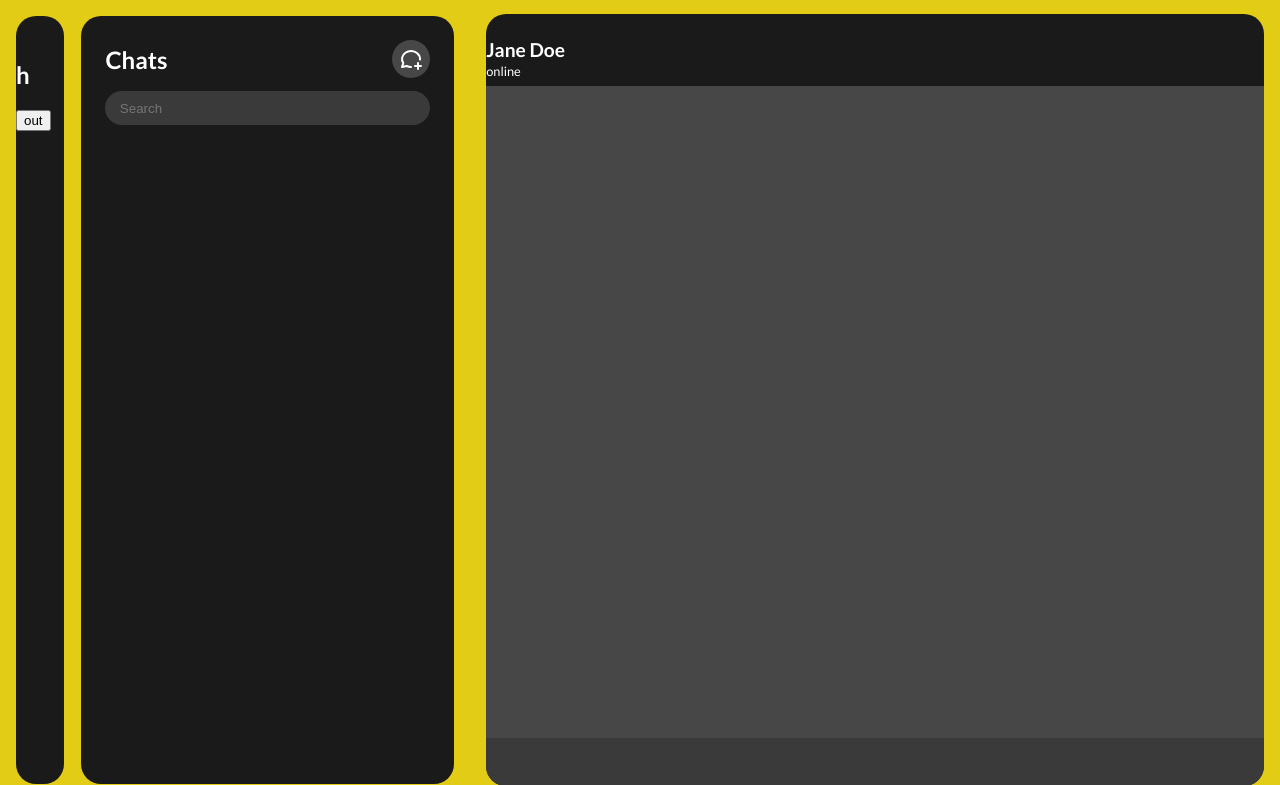
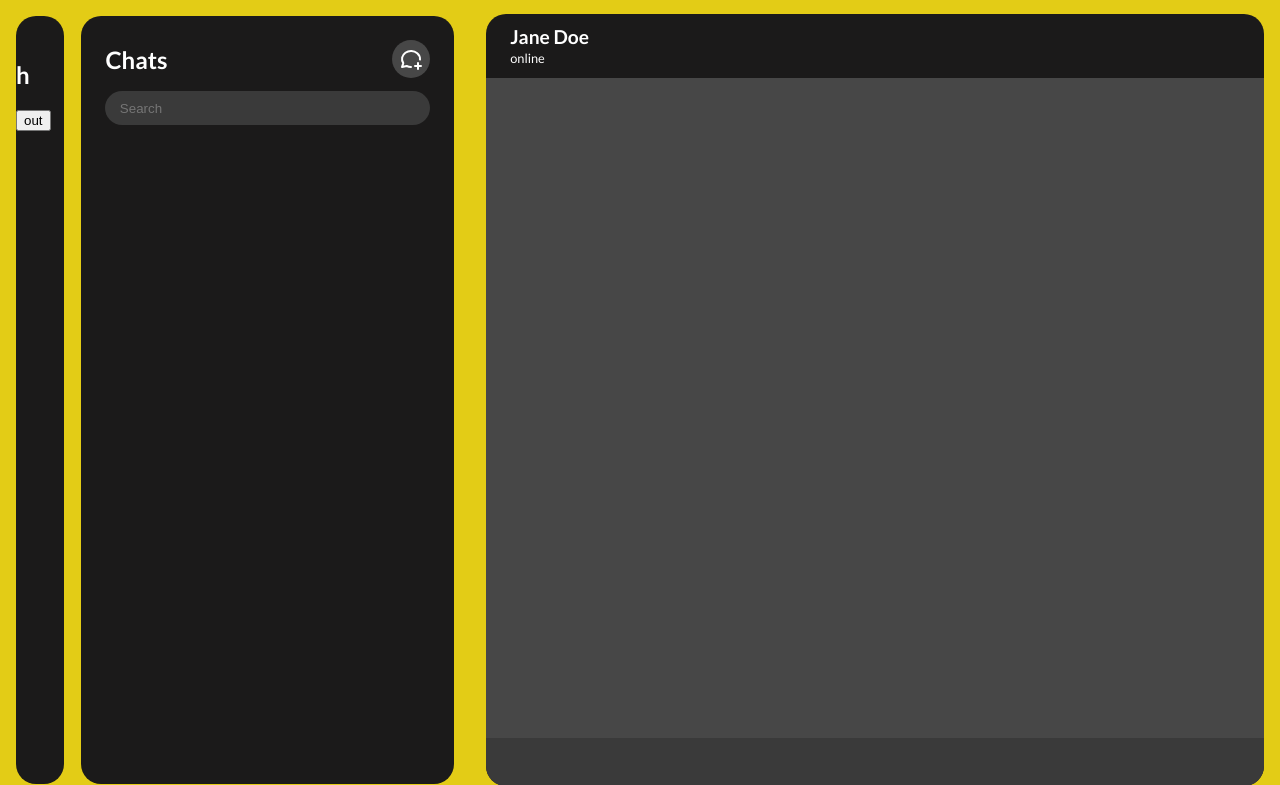
Before and after one commit to locwa/Hello, a PHP site: page /inbox.php in a window 1280 px wide. Shown: the top 785 px of the page. Run offline with PHP 8.4, Linux system fonts and the light colour scheme; the visitor is signed in with stand-in values (Sample User, id 1); data that the repository does not hold is empty.

Commit message:
initally styled the message header

```diff
--- a/src/public/css/style.css
+++ b/src/public/css/style.css
@@ -112,7 +112,7 @@ body{
     border-radius: 20px;
     height: 93vh;
 }
-.msg-list, .msg-contents, .navbar{
+.msg-list, .navbar{
     margin: 1rem;
     padding: 1.5rem 0 0 0;
 }
@@ -123,10 +123,11 @@ body{
     margin: 0 1.5rem;
 }
 .msg-contents{
+    margin: 1rem;
     width: 65vw;
     display: flex;
     flex-direction: column;
-    height: 93.5vh;
+    height: 96.5vh;
 }
 .inbox-header{
     display: flex;
@@ -174,6 +175,15 @@ body{
 }
 .message-input, .message-header{
     height: 3em;
+}
+.message-header{
+    display: flex;
+    padding: 0.5rem 1.5rem;
+}
+.recepient-details{
+    display: flex;
+    flex-direction: column;
+    justify-content: center;
 }
 .message-roll{
     background-color: #474747;
--- a/src/public/inbox.php
+++ b/src/public/inbox.php
@@ -57,8 +57,10 @@
     </div>
     <div class="message msg-contents">
         <div class="message-header">
-            <h4 class="sm">Jane Doe</h4>
-            <p class="xs">online</p>
+            <div class="recepient-details">
+                <h4 class="sm">Jane Doe</h4>
+                <p class="xs">online</p>
+            </div>
         </div>
         <div class="message-roll"></div>
         <div class="message-input">
```
